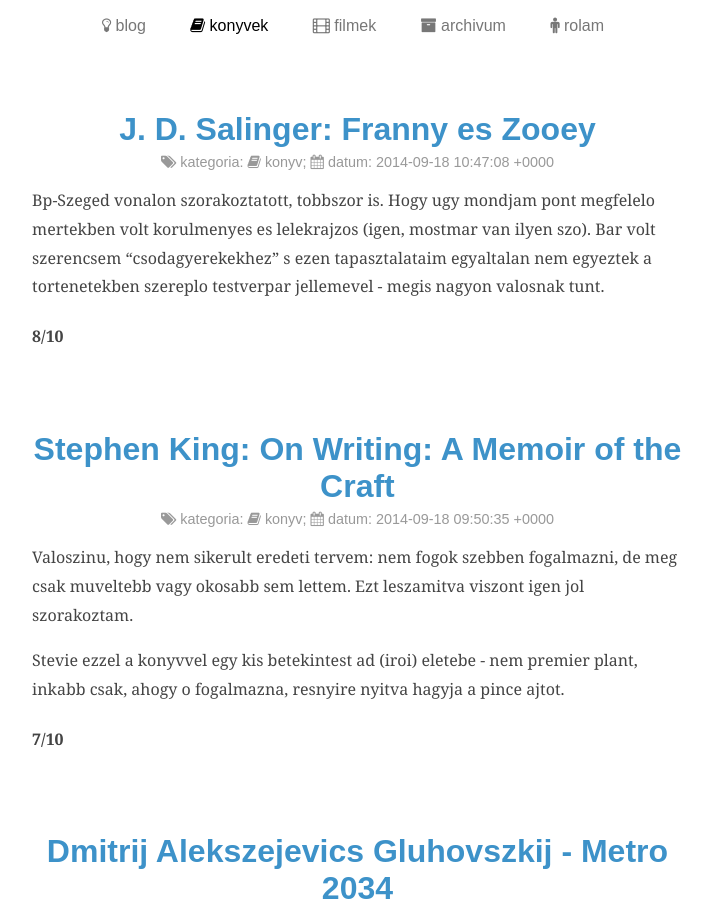
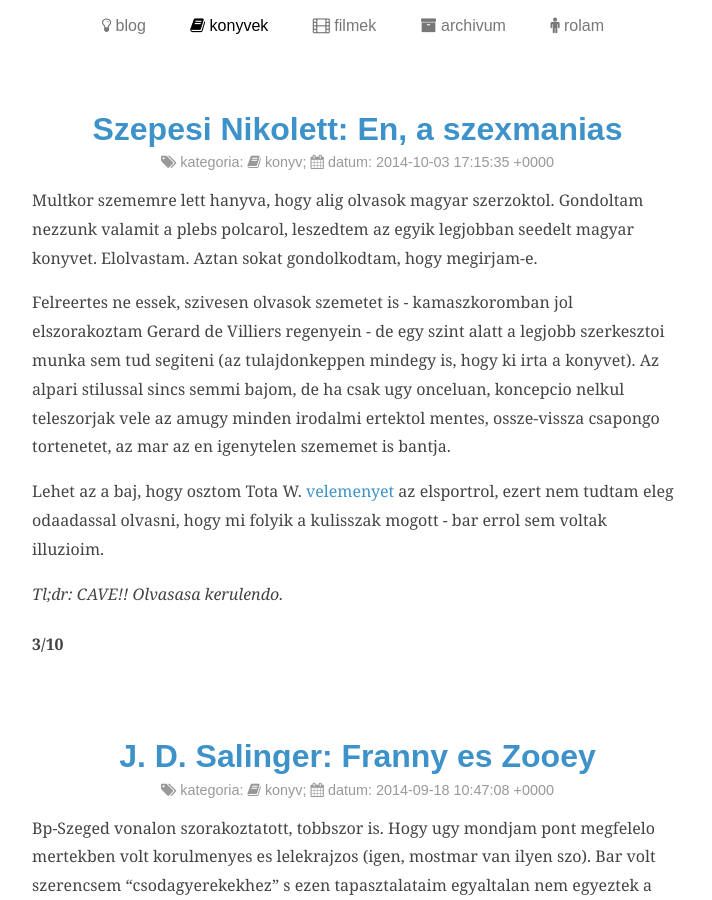
Before and after one commit to 4p3/4p3.github.io, a Jekyll site: the page built from konyvek.html, in a window 1280 px wide and 900 px high. Shown: the whole window, without its empty margins (287-999 px from the left). Built offline with Jekyll 4.4.1, drawn with Linux system fonts in a browser that asks for light colours; Markdown is read by kramdown in place of the engine named in the settings.

Commit message:
added szepi
and a minor fix

```diff
--- a/_posts/2014-09-19-ebm.markdown
+++ b/_posts/2014-09-19-ebm.markdown
@@ -2,7 +2,7 @@
 layout: post
 title:  "A bizonyitekokon alapulo orvoslasrol par szoban"
 date:   2014-09-23 20:11:50
-categories: 'sophia'
+categories: 'ego'
 tags: ['orvos','EBM','BAO']
 ---
 
--- /dev/null
+++ b/_posts/2014-10-03-szepi.markdown
@@ -0,0 +1,17 @@
+---
+layout: post
+title:  "Szepesi Nikolett: En, a szexmanias"
+date:   2014-10-03 17:15:35
+categories: 'konyv'
+tags: ['cave','sport','eletrajz']
+---
+
+Multkor szememre lett hanyva, hogy alig olvasok magyar szerzoktol. Gondoltam nezzunk valamit a plebs polcarol, leszedtem az egyik legjobban seedelt magyar konyvet. Elolvastam. Aztan sokat gondolkodtam, hogy megirjam-e.
+
+Felreertes ne essek, szivesen olvasok szemetet is - kamaszkoromban jol elszorakoztam Gerard de Villiers regenyein - de egy szint alatt a legjobb szerkesztoi munka sem tud segiteni (az tulajdonkeppen mindegy is, hogy ki irta a konyvet). Az alpari stilussal sincs semmi bajom, de ha csak ugy onceluan, koncepcio nelkul teleszorjak vele az amugy minden irodalmi ertektol mentes, ossze-vissza csapongo tortenetet, az mar az en igenytelen szememet is bantja.
+
+Lehet az a baj, hogy osztom Tota W. <a href="http://hvg.hu/w/20120813_olimpia/">velemenyet</a> az elsportrol, ezert nem tudtam eleg odaadassal olvasni, hogy mi folyik a kulisszak mogott - bar errol sem voltak illuzioim.
+
+<em>Tl;dr: CAVE!! Olvasasa kerulendo.</em>
+
+<h4>3/10</h4>
```
